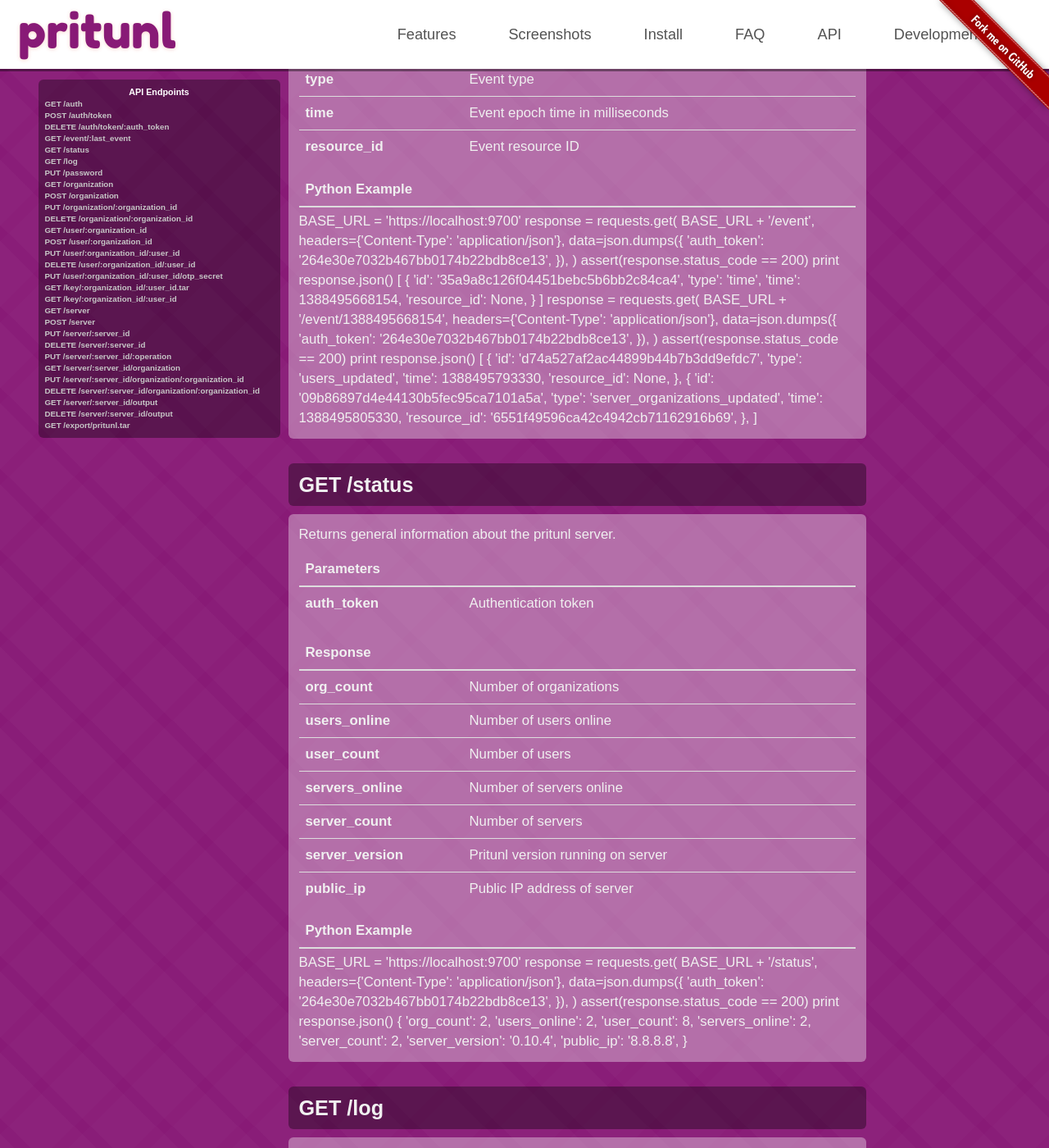
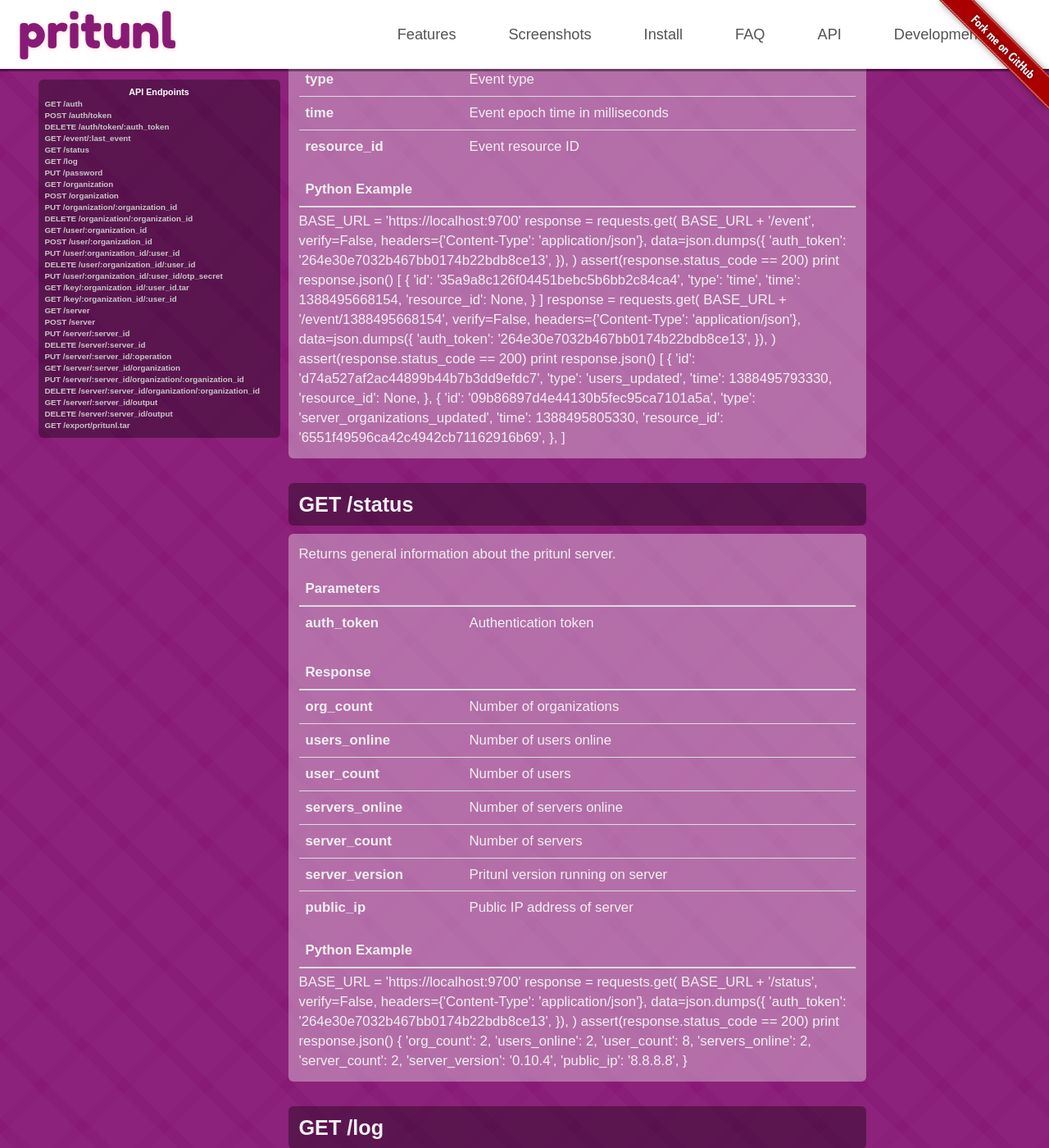
Before and after one commit to pritunl/pritunl.github.io, a Jekyll site: the page built from index.html, in a window 1280 px wide and 1400 px high, scrolled down 12011 px. Shown: the whole window at 82% size. Built offline with Jekyll 4.4.1, drawn with Linux system fonts in a browser that asks for light colours; nearby versions of some CDN libraries; Markdown is read by kramdown in place of the engine named in the settings; some of the changed text lies outside the part shown.

Commit message:
Add verifty to requests calls

```diff
--- a/index.html
+++ b/index.html
@@ -1426,6 +1426,7 @@
 <div class="editor">BASE_URL = 'https://localhost:9700'
 response = requests.post(
     BASE_URL + '/auth/token',
+    verify=False,
     headers={'Content-Type': 'application/json'},
     data=json.dumps({
         'username': 'admin',
@@ -1547,6 +1548,7 @@
 <div class="editor">BASE_URL = 'https://localhost:9700'
 response = requests.get(
     BASE_URL + '/event',
+    verify=False,
     headers={'Content-Type': 'application/json'},
     data=json.dumps({
         'auth_token': '264e30e7032b467bb0174b22bdb8ce13',
@@ -1565,6 +1567,7 @@
 
 response = requests.get(
     BASE_URL + '/event/1388495668154',
+    verify=False,
     headers={'Content-Type': 'application/json'},
     data=json.dumps({
         'auth_token': '264e30e7032b467bb0174b22bdb8ce13',
@@ -1658,6 +1661,7 @@
 <div class="editor">BASE_URL = 'https://localhost:9700'
 response = requests.get(
     BASE_URL + '/status',
+    verify=False,
     headers={'Content-Type': 'application/json'},
     data=json.dumps({
         'auth_token': '264e30e7032b467bb0174b22bdb8ce13',
@@ -1730,6 +1734,7 @@
 <div class="editor">BASE_URL = 'https://localhost:9700'
 response = requests.get(
     BASE_URL + '/log',
+    verify=False,
     headers={'Content-Type': 'application/json'},
     data=json.dumps({
         'auth_token': '264e30e7032b467bb0174b22bdb8ce13',
@@ -1801,6 +1806,7 @@
 <div class="editor">BASE_URL = 'https://localhost:9700'
 response = requests.put(
     BASE_URL + '/password',
+    verify=False,
     headers={'Content-Type': 'application/json'},
     data=json.dumps({
         'auth_token': '264e30e7032b467bb0174b22bdb8ce13',
@@ -1864,6 +1870,7 @@
 <div class="editor">BASE_URL = 'https://localhost:9700'
 response = requests.get(
     BASE_URL + '/organization',
+    verify=False,
     headers={'Content-Type': 'application/json'},
     data=json.dumps({
         'auth_token': '264e30e7032b467bb0174b22bdb8ce13',
@@ -1937,6 +1944,7 @@
 <div class="editor">BASE_URL = 'https://localhost:9700'
 response = requests.post(
     BASE_URL + '/organization',
+    verify=False,
     headers={'Content-Type': 'application/json'},
     data=json.dumps({
         'auth_token': '264e30e7032b467bb0174b22bdb8ce13',
@@ -2018,6 +2026,7 @@
 <div class="editor">BASE_URL = 'https://localhost:9700'
 response = requests.put(
     BASE_URL + '/organization/fb48734e859242e2800f077216401736',
+    verify=False,
     headers={'Content-Type': 'application/json'},
     data=json.dumps({
         'auth_token': '264e30e7032b467bb0174b22bdb8ce13',
@@ -2078,6 +2087,7 @@
 <div class="editor">BASE_URL = 'https://localhost:9700'
 response = requests.delete(
     BASE_URL + '/organization/fb48734e859242e2800f077216401736',
+    verify=False,
     headers={'Content-Type': 'application/json'},
     data=json.dumps({
         'auth_token': '264e30e7032b467bb0174b22bdb8ce13',
@@ -2206,6 +2216,7 @@
 <div class="editor">BASE_URL = 'https://localhost:9700'
 response = requests.get(
     BASE_URL + '/user/060e54e627904abf9402bf3f2e0e16a2',
+    verify=False,
     headers={'Content-Type': 'application/json'},
     data=json.dumps({
         'auth_token': '264e30e7032b467bb0174b22bdb8ce13',
@@ -2330,6 +2341,7 @@
 <div class="editor">BASE_URL = 'https://localhost:9700'
 response = requests.post(
     BASE_URL + '/user/060e54e627904abf9402bf3f2e0e16a2',
+    verify=False,
     headers={'Content-Type': 'application/json'},
     data=json.dumps({
         'auth_token': '264e30e7032b467bb0174b22bdb8ce13',
@@ -2435,6 +2447,7 @@
 <div class="editor">BASE_URL = 'https://localhost:9700'
 response = requests.put(
     BASE_URL + '/user/060e54e627904abf9402bf3f2e0e16a2/f53c6efed9bc490588607ee5853e651f',
+    verify=False,
     headers={'Content-Type': 'application/json'},
     data=json.dumps({
         'auth_token': '264e30e7032b467bb0174b22bdb8ce13',
@@ -2503,6 +2516,7 @@
 <div class="editor">BASE_URL = 'https://localhost:9700'
 response = requests.delete(
     BASE_URL + '/user/060e54e627904abf9402bf3f2e0e16a2/f53c6efed9bc490588607ee5853e651f',
+    verify=False,
     headers={'Content-Type': 'application/json'},
     data=json.dumps({
         'auth_token': '264e30e7032b467bb0174b22bdb8ce13',
@@ -2594,6 +2608,7 @@
 <div class="editor">BASE_URL = 'https://localhost:9700'
 response = requests.put(
     BASE_URL + '/user/060e54e627904abf9402bf3f2e0e16a2/otp_secret',
+    verify=False,
     headers={'Content-Type': 'application/json'},
     data=json.dumps({
         'auth_token': '264e30e7032b467bb0174b22bdb8ce13',
@@ -2661,6 +2676,7 @@
 <div class="editor">BASE_URL = 'https://localhost:9700'
 response = requests.get(BASE_URL +
     '/key/060e54e627904abf9402bf3f2e0e16a2/de554a9993cb4250a995cbcca7a6af5a.tar',
+    verify=False,
     headers={'Content-Type': 'application/json'},
     data=json.dumps({
         'auth_token': '264e30e7032b467bb0174b22bdb8ce13',
@@ -2740,6 +2756,7 @@
 <div class="editor">BASE_URL = 'https://localhost:9700'
 response = requests.get(
     BASE_URL + '/key/060e54e627904abf9402bf3f2e0e16a2/de554a9993cb4250a995cbcca7a6af5a',
+    verify=False,
     headers={'Content-Type': 'application/json'},
     data=json.dumps({
         'auth_token': '264e30e7032b467bb0174b22bdb8ce13',
@@ -2860,6 +2877,7 @@
 <div class="editor">BASE_URL = 'https://localhost:9700'
 response = requests.get(
     BASE_URL + '/server',
+    verify=False,
     headers={'Content-Type': 'application/json'},
     data=json.dumps({
         'auth_token': '264e30e7032b467bb0174b22bdb8ce13',
@@ -3051,6 +3069,7 @@
 <div class="editor">BASE_URL = 'https://localhost:9700'
 response = requests.post(
     BASE_URL + '/server',
+    verify=False,
     headers={'Content-Type': 'application/json'},
     data=json.dumps({
         'auth_token': '264e30e7032b467bb0174b22bdb8ce13',
@@ -3246,6 +3265,7 @@
 <div class="editor">BASE_URL = 'https://localhost:9700'
 response = requests.put(
     BASE_URL + '/server/c4ceb6102ed941d7b1794aead89ab20e',
+    verify=False,
     headers={'Content-Type': 'application/json'},
     data=json.dumps({
         'auth_token': '264e30e7032b467bb0174b22bdb8ce13',
@@ -3328,6 +3348,7 @@
 <div class="editor">BASE_URL = 'https://localhost:9700'
 response = requests.delete(
     BASE_URL + '/server/c4ceb6102ed941d7b1794aead89ab20e',
+    verify=False,
     headers={'Content-Type': 'application/json'},
     data=json.dumps({
         'auth_token': '264e30e7032b467bb0174b22bdb8ce13',
@@ -3446,6 +3467,7 @@
 <div class="editor">BASE_URL = 'https://localhost:9700'
 response = requests.put(
     BASE_URL + '/server/e9f1ba1f55194eb1843d4fcf39a44d7b/start',
+    verify=False,
     headers={'Content-Type': 'application/json'},
     data=json.dumps({
         'auth_token': '264e30e7032b467bb0174b22bdb8ce13',
@@ -3539,6 +3561,7 @@
 <div class="editor">BASE_URL = 'https://localhost:9700'
 response = requests.get(
     BASE_URL + '/server/e9f1ba1f55194eb1843d4fcf39a44d7b/organization',
+    verify=False,
     headers={'Content-Type': 'application/json'},
     data=json.dumps({
         'auth_token': '264e30e7032b467bb0174b22bdb8ce13',
@@ -3626,6 +3649,7 @@
 <div class="editor">BASE_URL = 'https://localhost:9700'
 response = requests.put(BASE_URL +
     '/server/e9f1ba1f55194eb1843d4fcf39a44d7b/organization/c002529764334d63b7035ad1939eb7ca',
+    verify=False,
     headers={'Content-Type': 'application/json'},
     data=json.dumps({
         'auth_token': '264e30e7032b467bb0174b22bdb8ce13',
@@ -3690,6 +3714,7 @@
 <div class="editor">BASE_URL = 'https://localhost:9700'
 response = requests.delete(BASE_URL +
     '/server/e9f1ba1f55194eb1843d4fcf39a44d7b/organization/c002529764334d63b7035ad1939eb7ca',
+    verify=False,
     headers={'Content-Type': 'application/json'},
     data=json.dumps({
         'auth_token': '264e30e7032b467bb0174b22bdb8ce13',
@@ -3761,6 +3786,7 @@
 <div class="editor">BASE_URL = 'https://localhost:9700'
 response = requests.get(
     BASE_URL + '/server/e9f1ba1f55194eb1843d4fcf39a44d7b/output',
+    verify=False,
     headers={'Content-Type': 'application/json'},
     data=json.dumps({
         'auth_token': '264e30e7032b467bb0174b22bdb8ce13',
@@ -3820,6 +3846,7 @@
 <div class="editor">BASE_URL = 'https://localhost:9700'
 response = requests.delete(
     BASE_URL + '/server/e9f1ba1f55194eb1843d4fcf39a44d7b/output',
+    verify=False,
     headers={'Content-Type': 'application/json'},
     data=json.dumps({
         'auth_token': '264e30e7032b467bb0174b22bdb8ce13',
@@ -3861,6 +3888,7 @@
 <div class="editor">BASE_URL = 'https://localhost:9700'
 response = requests.get(
     BASE_URL + '/export/pritunl.tar',
+    verify=False,
     headers={'Content-Type': 'application/json'},
     data=json.dumps({
         'auth_token': '264e30e7032b467bb0174b22bdb8ce13',
```
